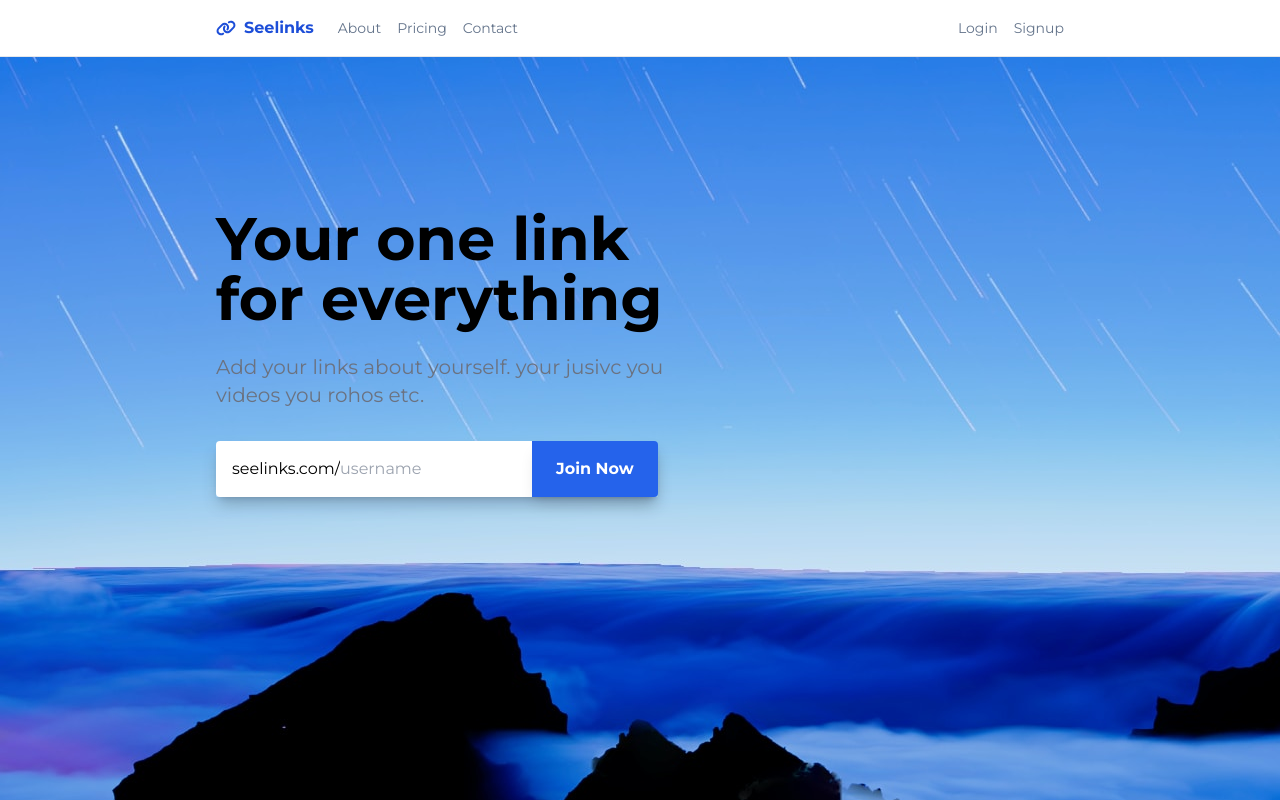
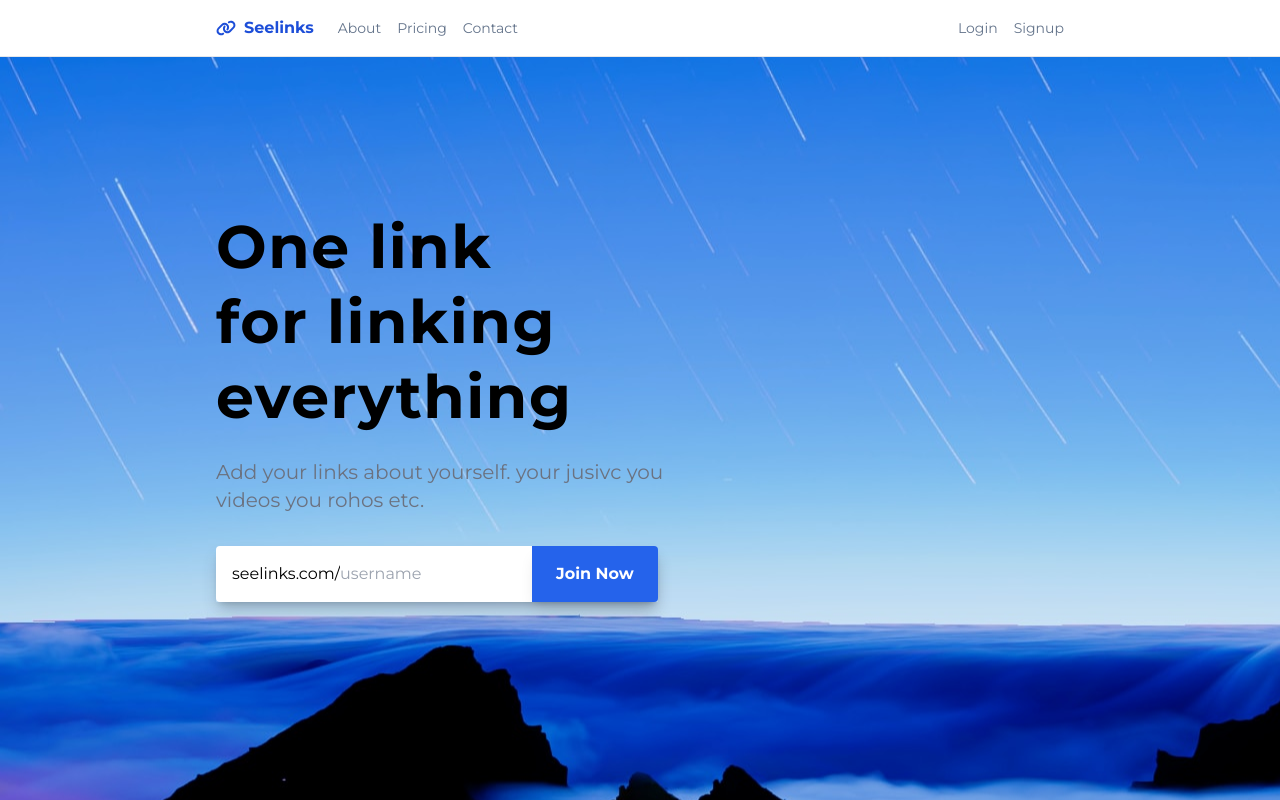
Before and after one commit to vxibh/seelinks, a Next.js app: page / in a window 1280 px wide. Built offline with nearby package versions, Linux system fonts and the light colour scheme; no server answers.

Commit message:
Bug fixed

```diff
--- a/src/app/(website)/page.js
+++ b/src/app/(website)/page.js
@@ -9,8 +9,8 @@ export default async function Home() {
       <section className="pt-32">
 
         <div className="max-w-md mb-8">
-          <h1 className="text-6xl font-bold">
-            Your one link<br/> for everything
+          <h1 className="text-6xl font-bold tracking-wide  leading-tight">
+            One link<br/> for linking everything
           </h1>
           <h2 className="text-gray-500 text-xl mt-6">
             Add your links about yourself. your jusivc you videos you rohos etc.
```
